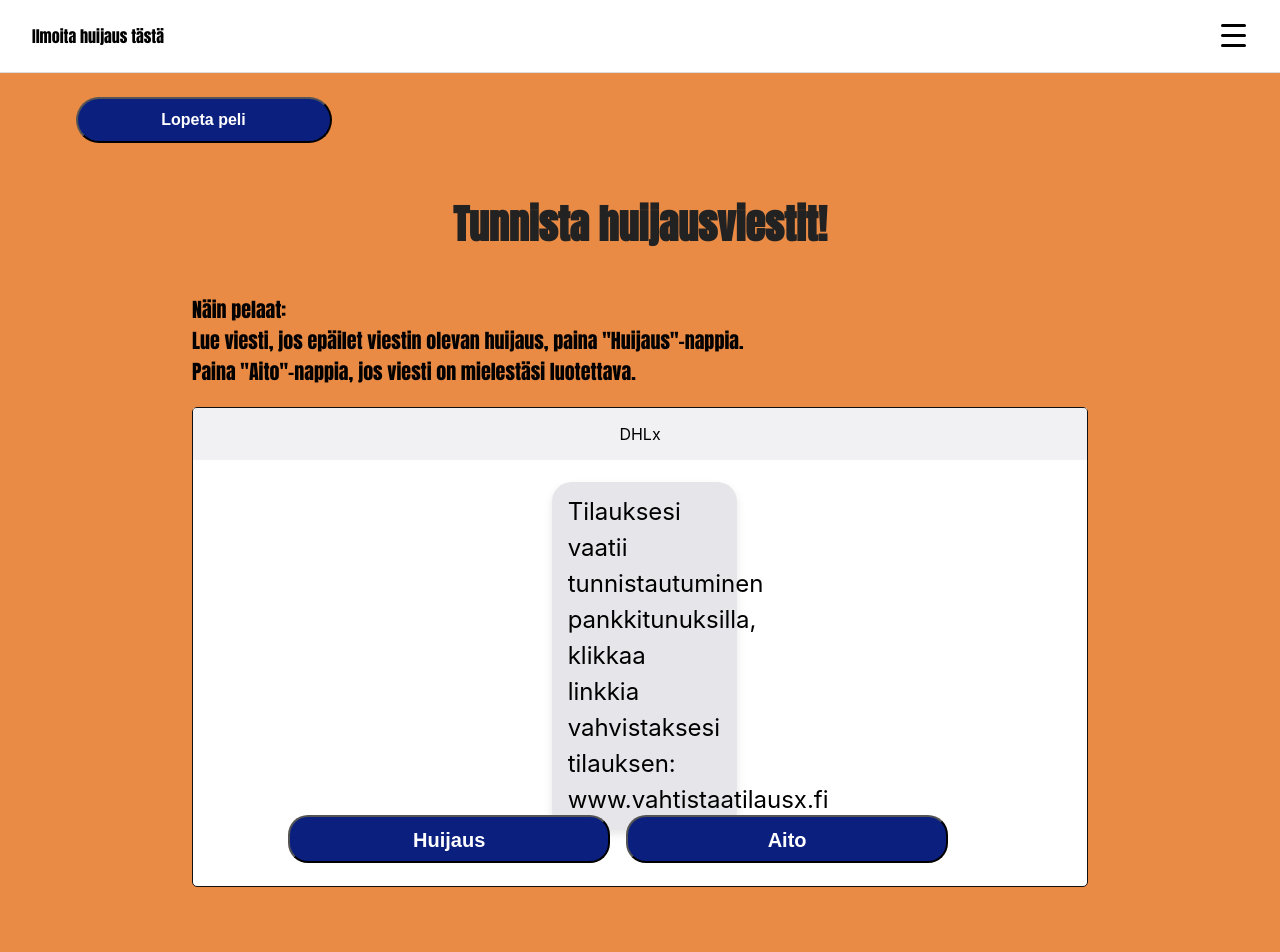
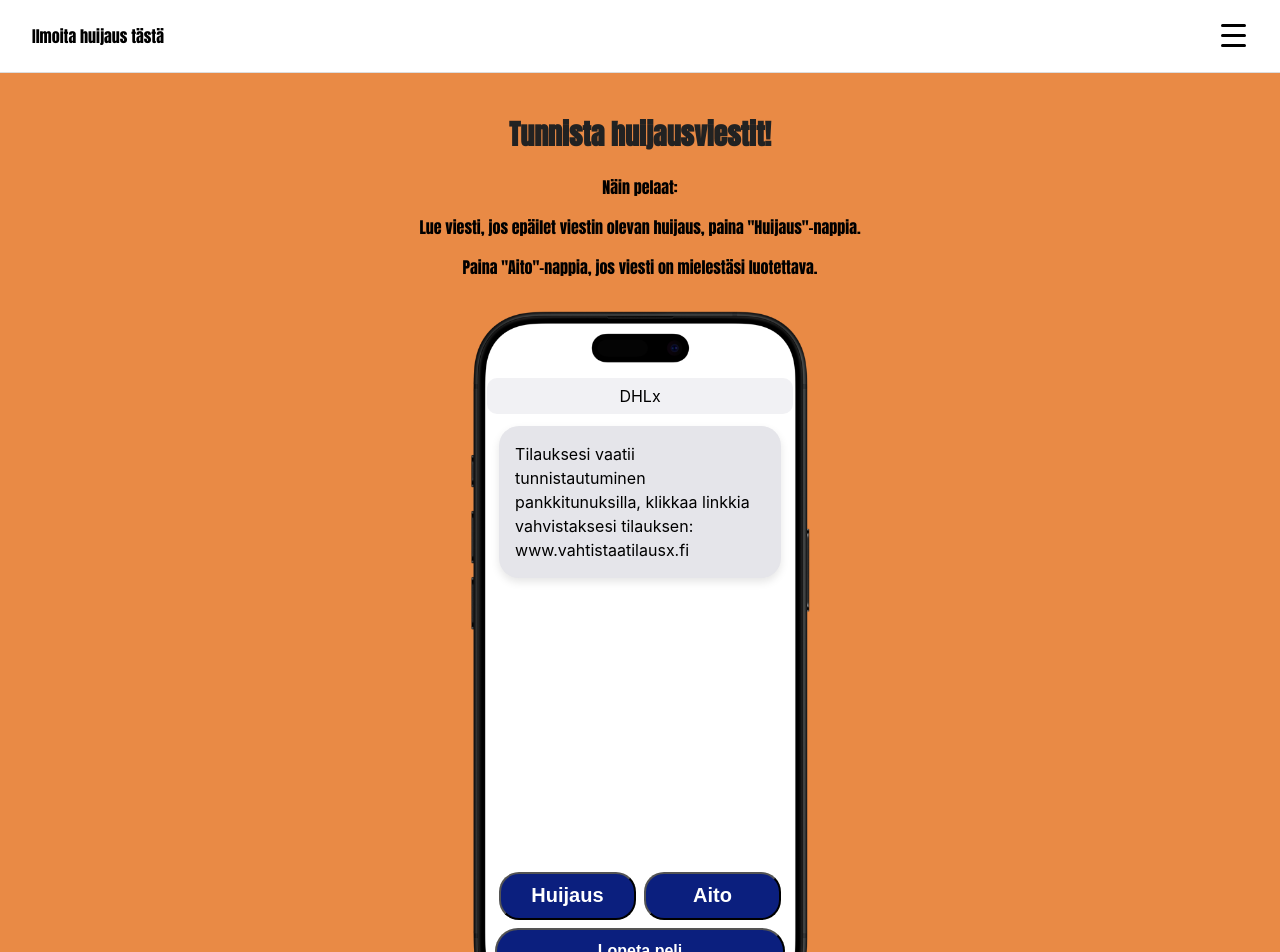
Before and after one commit to levonmaister/scamvjp2, a React (Vite) app: page /peli in a window 1280 px wide. Shown: the top 952 px of the page. Before the commit the page ends 899 px from the top, so only its background shows below. Built offline with nearby package versions, Linux system fonts and the light colour scheme.

Commit message:
hela spelet fixat så att den e inne i telefonen

```diff
--- a/src/components/Peli.jsx
+++ b/src/components/Peli.jsx
@@ -1,15 +1,10 @@
-
-
-import React from 'react';
-import { useState } from 'react';
-import { Link } from 'react-router-dom';
-import { script } from '../pages/peliScript';
+import React, { useState } from "react";
+import { useNavigate } from "react-router-dom";
+import { script } from "../pages/peliScript";
 import "../styles/Peli.css";
-import { useNavigate } from 'react-router-dom';
-
+import iphoneFrame from "../pictures/iphone.png";
 
 export default function ViestiPeli() {
-
   const [step, setStep] = useState(0);
   const [feedback, setFeedback] = useState(null);
   const [locked, setLocked] = useState(false);
@@ -17,25 +12,16 @@ export default function ViestiPeli() {
   const [gameOver, setGameOver] = useState(false);
   const navigate = useNavigate();
 
-
-
   const current = script[step];
 
   const handleChoice = (option) => {
     if (locked) return;
     setLocked(true);
     setFeedback(option.correct ? "Oikein!" : "Väärin!");
-
-    if (option.correct) {
-      setScore((prevScore) => prevScore + 1)
-    }
-
+    if (option.correct) setScore((s) => s + 1);
     setTimeout(() => {
-      if (step + 1 < script.length) {
-        setStep((prev) => prev + 1);
-      } else {
-        setGameOver(true)
-      }
+      if (step + 1 < script.length) setStep((s) => s + 1);
+      else setGameOver(true);
       setFeedback(null);
       setLocked(false);
     }, 1200);
@@ -47,57 +33,78 @@ export default function ViestiPeli() {
     setGameOver(false);
   };
 
-  if (gameOver) {
   return (
-      <div className="result-container">
-        <button className="exit-button" onClick={()=>{
-                        navigate('/');
-                        }}
-                      >Lopeta peli
-        </button>
-
-        <div className='result'>
-          <h4>Peli loppui!</h4>
-          <p>Tunnistit: {score}/{script.length} huijausta</p>
-          <button onClick={playAgain}>Pelaa uudestaan</button>
-
-        </div>
-
-      </div>
-    )
-  };
-
-  return (
-    <div className="chat-container">
-      <button className="exit-button" onClick={()=>{
-                        navigate('/');
-                        }}
-                    >Lopeta peli</button>
+    <>
       <div className="Rubrik">
         <h1>Tunnista huijausviestit!</h1>
       </div>
       <div className="infoText">
-        <p>Näin pelaat: <br /> Lue viesti, jos epäilet viestin olevan huijaus, paina "Huijaus"-nappia. <br />Paina "Aito"-nappia, jos viesti on mielestäsi luotettava.</p>
+        {gameOver ? (
+          <p>Peli päättyi – katso tuloksesi alla puhelinruudulla.</p>
+        ) : (
+          <>
+            <p>Näin pelaat:</p>
+            <p>
+              Lue viesti, jos epäilet viestin olevan huijaus, paina
+              "Huijaus"-nappia.
+            </p>
+            <p>Paina "Aito"-nappia, jos viesti on mielestäsi luotettava.</p>
+          </>
+        )}
       </div>
-
-
-      <div className="chat">
+      <div className="phone-container">
+        <img src={iphoneFrame} alt="Phone Frame" className="phone-frame" />
+        <div className="screen">
+          {gameOver ? (
+            <div className="result-container">
+              <div className="result">
+                <h4>Peli loppui!</h4>
+                <p>
+                  Tunnistit: {score}/{script.length} huijausta
+                </p>
+                <button className="exit-button" onClick={playAgain}>
+                  Uusi yritys
+                </button>
+                <button className="exit-button" onClick={() => navigate("/")}>
+                  Lopeta peli
+                </button>
+              </div>
+            </div>
+          ) : (
+            <div className="chat-content">
               <div className="sender">{current.sender}</div>
               <div className="bubble left">{current.message}</div>
-        <div className="fBack">
-        {feedback && <div className={`feedback ${feedback === "Oikein!" ? "correct" : "wrong"}`}>{feedback}</div>}
+              <div className="feedback-wrapper">
+                {feedback && (
+                  <div
+                    className={`feedback ${
+                      feedback === "Oikein!" ? "correct" : "wrong"
+                    }`}
+                  >
+                    {feedback}
                   </div>
-        <div className="keyboard"></div>
+                )}
+              </div>
+              <div className="footer-actions">
                 <div className="options">
                   {current.options.map((opt, i) => (
-            <button key={i} onClick={() => handleChoice(opt)} disabled={locked}>
+                    <button
+                      key={i}
+                      onClick={() => handleChoice(opt)}
+                      disabled={locked}
+                    >
                       {opt.answer}
                     </button>
                   ))}
                 </div>
+                <button className="exit-button" onClick={() => navigate("/")}>
+                  Lopeta peli
+                </button>
               </div>
             </div>
-
+          )}
+        </div>
+      </div>
+    </>
   );
-
-};
+}
--- a/src/styles/Peli.css
+++ b/src/styles/Peli.css
@@ -1,220 +1,199 @@
-
 .exit-button {
   background-color: rgb(11, 31, 126);
   height: 46px;
   border-radius: 40px;
   cursor: pointer;
   padding: 8px 20px;
-    margin: 1%;
   color: white;
   font-size: 16px;
   text-align: center;
-    align-self: flex-start;
-    width: 40vw;
   font-weight: bolder;
   transition: transform 0.2s ease, background-color 0.2s ease;
+  box-sizing: border-box;
+  justify-content: center;
 }
-
 .exit-button:hover {
   background-color: rgb(22, 44, 145);
   transform: scale(1.02);
 }
-
-
-
-.chat-container {
-    width: 90%;
-    font-family: -apple-system, BlinkMacSystemFont, sans-serif;
-    padding: 12px;
-    display: flex;
-    flex-direction: column;
-    justify-content: center;
-    align-items: center;
-    margin: 0 auto;
-}
-
 .Rubrik {
+  font-family: "Anton", sans-serif;
   font-size: 14px;
   font-weight: bold;
-    margin: 0;
-    font-family: "Anton", sans-serif;
   color: black;
+  text-align: center;
+  margin: 0 0 8px;
 }
-
 .infoText {
   font-family: "Anton", sans-serif;
   font-size: 14px;
-    width: 90%;
   font-weight: lighter;
+  padding: 0 16px 16px;
+  box-sizing: border-box;
+  text-align: center;
 }
-
-.chat {
-    background-color: white;
-    width: 85vw;
-    height: 60vh;
-    box-sizing: border-box;
+.phone-container {
+  position: relative;
+  width: 260px;
+  max-width: 90vw;
+  margin: 0 auto;
+}
+.phone-frame {
+  width: 100%;
+  display: block;
+  position: relative;
+  pointer-events: none;
+  z-index: 20;
+}
+.screen {
+  position: absolute;
+  top: 1.5%;
+  bottom: 1.5%;
+  left: 1.5%;
+  right: 1.5%;
+  background-color: #ffffff;
+  border-radius: 50px;
   display: flex;
   flex-direction: column;
-    position: relative;
-    border: 1px solid #101010;
-    border-radius: 5px;
+  padding: 16px 0;
+  box-sizing: border-box;
+  z-index: 10;
+  font-family: -apple-system, BlinkMacSystemFont, sans-serif;
 }
-
+.chat-content {
+  flex: 1;
+  overflow-y: auto;
+  padding: 12px;
+  padding-top: 40px;
+  padding-bottom: 140px;
+  box-sizing: border-box;
+}
 .sender {
-    margin-bottom: 6px;
+  width: 100%;
   text-align: center;
   background-color: #e5e5ea84;
-    border-bottom: #707072;
-    padding-bottom: 2vh;
-    padding-top: 2vh;
+  padding: 8px;
+  margin-bottom: 12px;
+  border-radius: 10px;
+  box-sizing: border-box;
 }
-
 .bubble.left {
+  width: calc(100% - 24px);
+  margin: 0 auto 12px;
+  padding: 12px;
   background: #e5e5ea;
-    padding: 12px 16px;
   border-radius: 20px;
-    max-width: 60vw;
-    margin-top: 2vh;
-    display: inline-block;
-    margin-left: 1%;
+  font-weight: normal;
+  box-sizing: border-box;
 }
-
-.options {
+.feedback-wrapper {
+  margin-bottom: 12px;
   display: flex;
   justify-content: center;
   align-items: center;
-    padding: 5px;
-    position: absolute;
-    bottom: 2%;
-    width: 90%;
-    margin-left: 2%;
 }
-
-.options button {
-    flex: none;
-    background-color: rgb(11, 31, 126);
-    height: 48px;
-    border-radius: 20px;
-    cursor: pointer;
-    padding: 12px 16px;
-    margin: 1%;
-    color: white;
-    font-size: 20px;
-    text-align: center;
-    width: 40%;
-    font-weight: bolder;
-    transition: transform 0.2s ease, background-color 0.2s ease;
-}
-
-.options button:disabled {
-    opacity: 0.5;
-    cursor: not-allowed;
-}
-.options button:hover {
-    background-color: rgb(22, 44, 145);
-    transform: scale(1.02);
-
-}
-
 .feedback {
   font-weight: bold;
   font-size: 20px;
   padding: 10px;
   border-radius: 10px;
-    max-width: 30%;
+  max-width: 90%;
   text-align: center;
-    z-index: 10;
-    position: fixed
-
 }
-
-.fBack {
-    display: flex;
-    justify-content: center;
-    align-items: center;
-}
-
 .feedback.correct {
   color: #2e7d32;
   background-color: #c8e6c9;
 }
-
 .feedback.wrong {
   color: #c62828;
   background-color: #ffcdd2;
 }
-
-
-.result {
-    width: 90vw;
-    margin: 50px auto;
-    font-family: -apple-system, BlinkMacSystemFont, sans-serif;
+.footer-actions {
+  position: absolute;
+  bottom: 12px;
+  left: 6%;
+  width: 88%;
   display: flex;
   flex-direction: column;
-    background-color: white;
-    height: 60vh;
   align-items: center;
-    font-size: 28px;
+  box-sizing: border-box;
+  z-index: 10;
+  padding-bottom: 15px;
 }
-
-.result button {
-    width: 60vw;
-    align-self: center;
+.footer-actions .options {
+  width: 100%;
+  display: flex;
+  justify-content: space-between;
+  margin-bottom: 8px;
+}
+.footer-actions .options button {
+  flex: 1;
+  margin: 0 4px;
+  height: 48px;
+  border-radius: 20px;
+  background-color: rgb(11, 31, 126);
+  color: white;
+  font-size: 18px;
+  font-weight: bolder;
+  cursor: pointer;
+  transition: transform 0.2s ease, background-color 0.2s ease;
+  box-sizing: border-box;
+}
+.footer-actions .options button:disabled {
+  opacity: 0.5;
+  cursor: not-allowed;
+}
+.footer-actions .options button:hover {
+  background-color: rgb(22, 44, 145);
+  transform: scale(1.02);
+}
+.footer-actions .exit-button {
+  width: 100%;
+  margin: 0;
+}
+.result-container,
+.result {
+  flex: 1;
+  display: flex;
+  flex-direction: column;
+  justify-content: center;
+  align-items: center;
+  padding: 12px;
+  box-sizing: border-box;
+}
+.result {
+  font-size: 1.1rem;
+  background: white;
+}
+.result .exit-button {
+  margin-top: 16px;
+  width: 100%;
   height: 50px;
   border-radius: 20px;
-    border-color: white;
   background-color: rgb(22, 44, 145);
   color: white;
   font-size: 20px;
-    margin-top: 15%;
-    margin-bottom: 5%;
+  font-family: inherit;
 }
-
-
-
 @media (min-width: 600px) {
-    .chat {
-        max-width: 70vw;
+  .phone-container {
+    width: 290px;
   }
-    .Rubrik {
+  .footer-actions .options button {
     font-size: 20px;
   }
+  .result .exit-button {
+    width: 90%;
+  }
+}
+@media (min-width: 1024px) {
+  .phone-container {
+    width: 340px;
+  }
   .infoText {
-        max-width: 70vw;
-        font-size: 18px;
+    font-size: 16px;
   }
   .bubble.left {
-        max-width: 50vw;
-    }
-    .result button {
-        height: 60px;
-        width: 250px;
-        font-size: 24px;
-    }
-    .exit-button {
-        width: 20vw;
-    }
-
-    .result {
-        width: 60vw;
-        height: 50vh;
-
-    }
-
-}
-
-@media (min-width: 1024px) {
-
-    .infoText {
-        font-size: 20px;
-    }
-    .bubble.left {
-        font-size: 24px;
-    }
-    .feedback {
-        font-size: 30px;
-    }
-    .result {
-        height: 60vh;
+    padding: 16px;
   }
 }
```
Also changed, not shown: src/pictures/iphone.png (added). Lines whose indentation alone changed are shown as unchanged.
